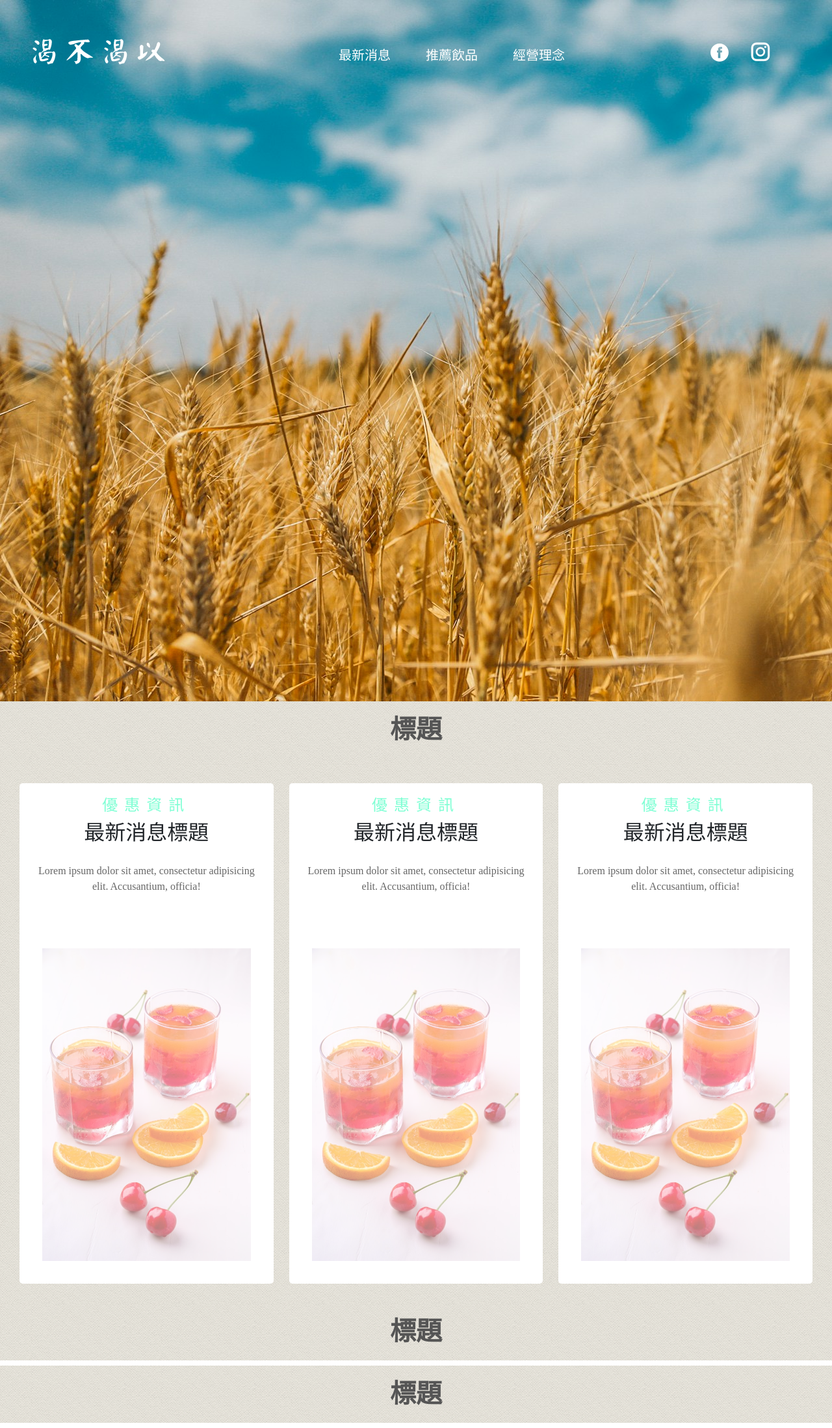
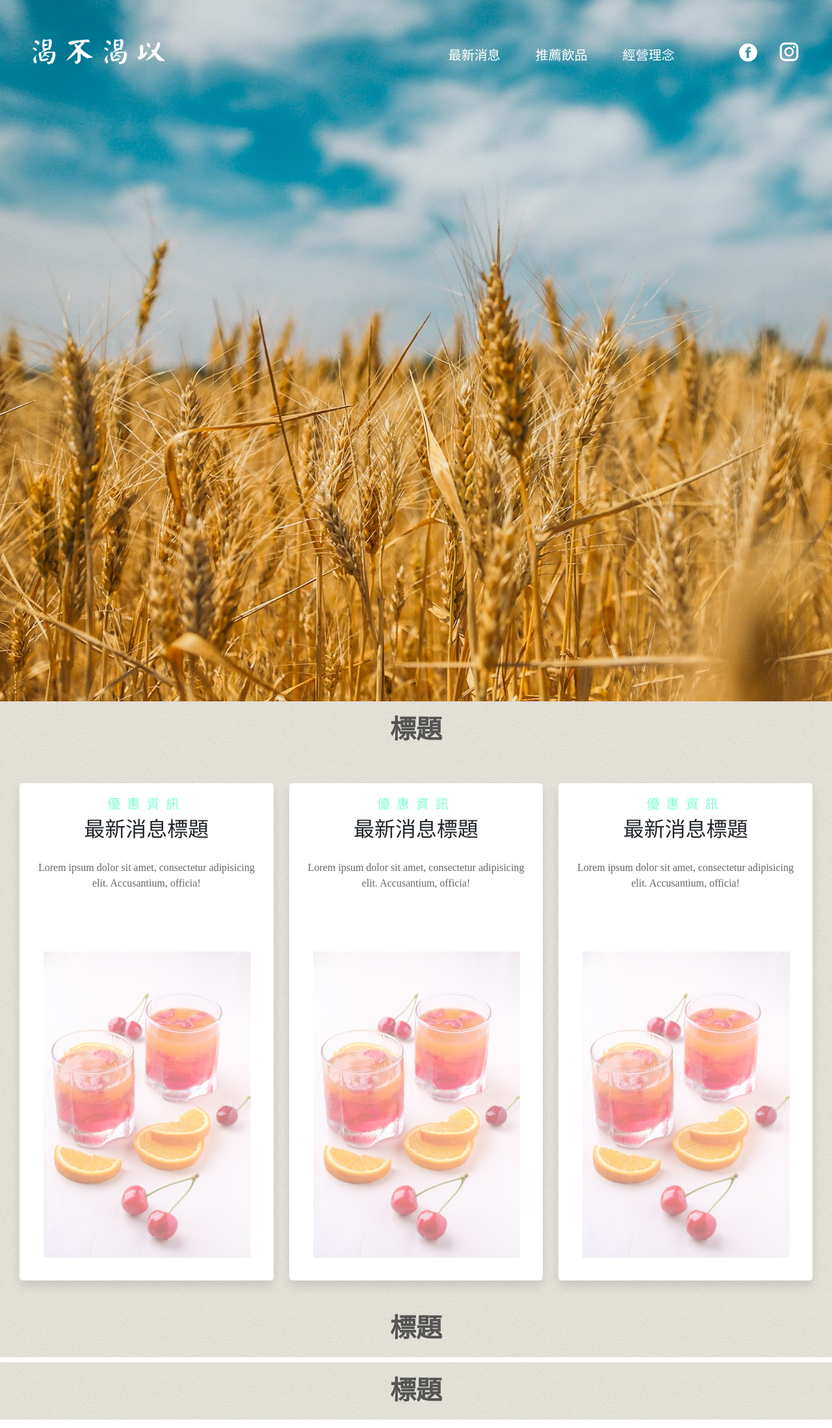
Before and after one commit to uuuunnnaaa/Onepage_1018, a plain HTML site: page index.html in a window 1280 px wide. Shown: the whole page at 65% size. Drawn offline with nearby package versions, Linux system fonts and the light colour scheme.

Commit message:
完成最新消息區

```diff
--- a/index.html
+++ b/index.html
@@ -13,6 +13,7 @@
 </head>
 
 <body>
+    <nav>
         <div id="nav">
             <div class="row">
                 <div class="col-4">
@@ -20,14 +21,14 @@
                         <img src="./img/logo.png" alt="" class="LOGO">
                     </div>
                 </div>
-            <div class="col-5">
+                <div class="col-6">
                     <div class="link">
                         <a href="#" class="link">最新消息</a>
                         <a href="#" class="link">推薦飲品</a>
                         <a href="#" class="link">經營理念</a>
                     </div>
                 </div>
-            <div class="col-3">
+                <div class="col-2">
                     <div id="social">
                         <a href="#" class="social">
                             <img src="./img/facebook.png" alt="facebook">
@@ -39,9 +40,10 @@
                 </div>
             </div>
         </div>
+    </nav>
     <div id="banner"></div>
 
-    <div class="content">
+    <section class="content">
         <h1>標題</h1>
         <div id="news">
             <div class="row">
@@ -74,13 +76,13 @@
                 </div>
             </div>
         </div>
-    </div>
-    <div class="content">
+    </section>
+    <section class="content">
         <h1>標題</h1>
-    </div>
-    <div class="content">
+    </section>
+    <section class="content">
         <h1>標題</h1>
-    </div>
+    </section>
 </body>
 
 </html>
--- a/style.css
+++ b/style.css
@@ -8,7 +8,7 @@
 #nav{
     /* display: grid;
     grid-template-columns: 30% 50% 20%; */
-    width: 1200px;
+    width: 100%;
     margin: 50px auto 100px;
     position: fixed;
 }
@@ -37,7 +37,7 @@
 }
 
 #social{
-    text-align: right;
+    text-align: center;
 }
 #social a{
     display: inline-block;
@@ -78,12 +78,19 @@
     padding: 20px 20px;
     background: #ffffff;
     border-radius: 5px;
+    box-shadow: 0px 10px 15px rgba(0, 0, 0, 0.1);
 }
 .card img{
     width: 100%;
     padding: 15px;
     opacity: 0.5;
     transition: o.7s;
+    /* 物件適應 */
+    /* contain:捧比縮放 */
+    /* cover:避免圖片壓縮 */
+    object-fit: cover;
+    /* 物件位置:左右 上下 */
+    object-position: 2px 10px;
 }
 
 .card h2,h4,p{
@@ -100,6 +107,7 @@
     color: aquamarine;
     /* 文字間距 */
     letter-spacing: 10px;
+    font-size: 20px;
 }
 .card p{
     height: 100px;
```
Lines whose indentation alone changed are shown as unchanged.
